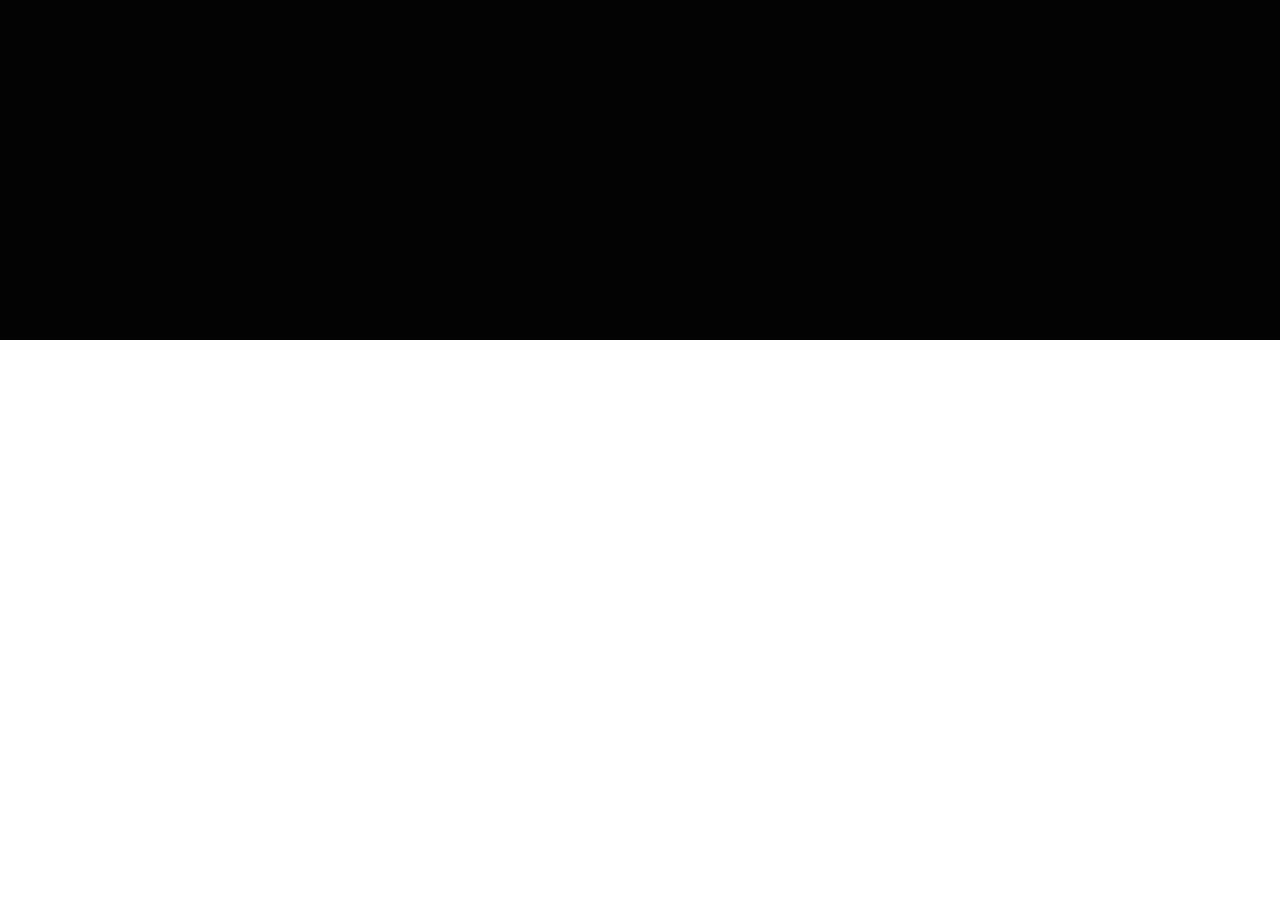
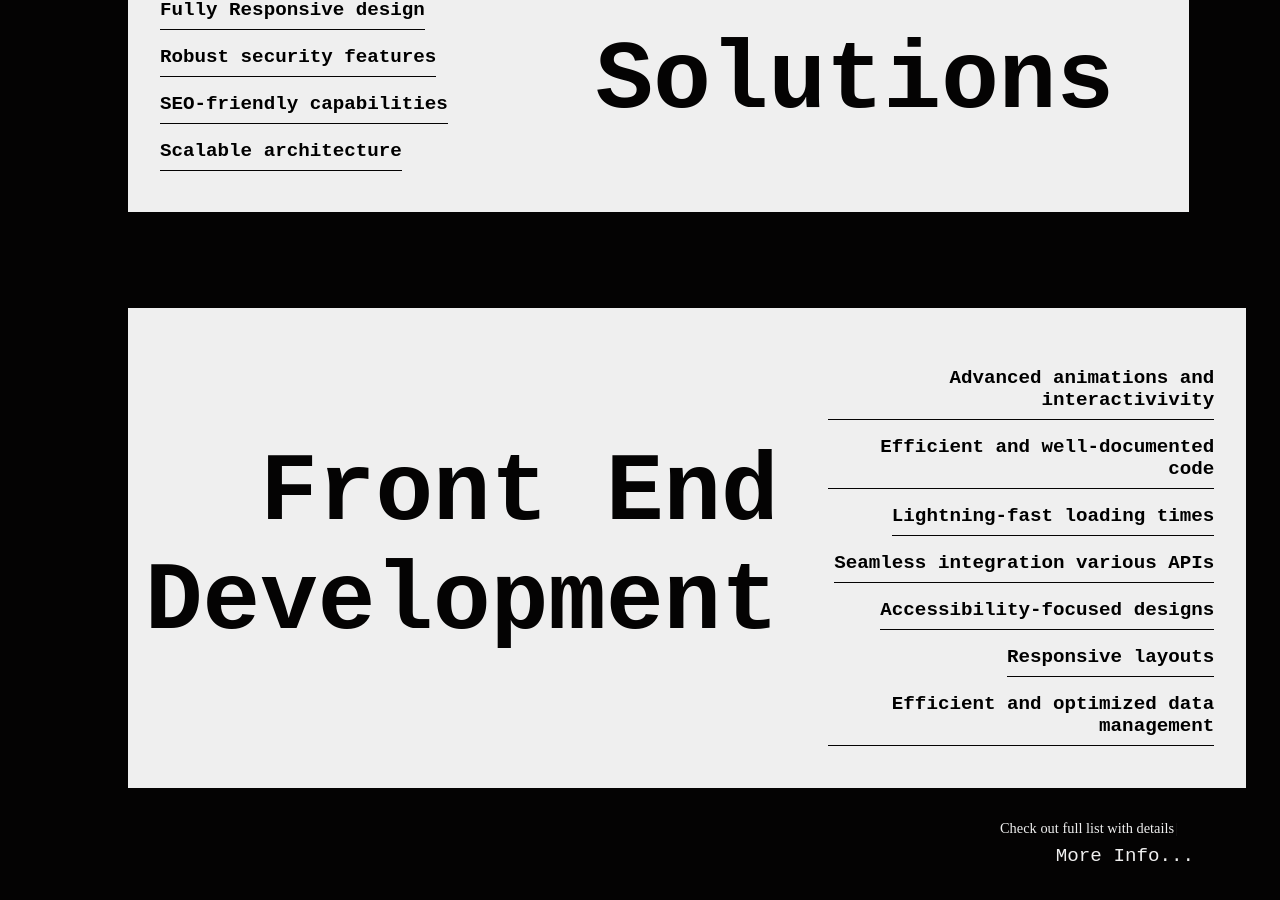
Before and after one commit to Gitit2meBaby/asia-connect, a React (Vite) app: page / in a window 1280 px wide. Shown: the part 1260-2160 px from the top of the page. Before the commit the page ends 1600 px from the top, so only its background shows below. Built offline with nearby package versions, Linux system fonts and the light colour scheme.

Commit message:
Designs section completed

```diff
--- a/package.json
+++ b/package.json
@@ -13,7 +13,8 @@
     "framer-motion": "^10.16.5",
     "react": "^18.2.0",
     "react-dom": "^18.2.0",
-    "react-router-dom": "^6.20.0"
+    "react-router-dom": "^6.20.0",
+    "typewriter-effect": "^2.21.0"
   },
   "devDependencies": {
     "@types/react": "^18.2.15",
--- a/src/components/HeroSidebar.jsx
+++ b/src/components/HeroSidebar.jsx
@@ -81,7 +81,7 @@ const HeroSidebar = () => {
                         animate={designDropdown ? 'visible' : 'hidden'}
                         exit='exit'
                     >
-                        WordPress
+                        WordPress / CMS
                     </motion.p>
                     <motion.p
                         variants={textFadeVariants04}
--- a/src/components/InfoBoxes.jsx
+++ b/src/components/InfoBoxes.jsx
@@ -1,9 +1,78 @@
-import React from 'react'
+import { useRef } from "react";
+import { useInView } from "framer-motion";
+import Typewriter from "typewriter-effect";
+
 
 const InfoBoxes = () => {
+    const ref1 = useRef(null);
+    const ref2 = useRef(null);
+
+    // Use useInView for each element
+    const isInView1 = useInView(ref1, { margin: "-600px 0px -200px 0px" });
+    const isInView2 = useInView(ref2, { margin: "-600px 0px -200px 0px" });
+
     return (
         <section className="info-boxes">
-            <div>InfoBoxes</div>
+            <div ref={ref1} className='info-box right-box'>
+                <div className={!isInView1 ? "info-content right-content" : "info-content right-content slide-in"}>
+                    <div><p>Seamless content updates and editing</p></div>
+                    <div><p>Fully customisable themes</p></div>
+                    <div><p>Third Party Plugins</p></div>
+                    <div><p>User-friendly interface</p></div>
+                    <div><p>Fully Responsive design</p></div>
+                    <div><p>Robust security features</p></div>
+                    <div><p>SEO-friendly capabilities</p></div>
+                    <div><p>Scalable architecture</p></div>
+                </div>
+                <div className={!isInView1 ? "info-title" : "info-title black-white"}>
+                    <h3 className={!isInView1 ? "" : "black-white-text"}>WordPress/ CMS</h3>
+                    <h3 className={!isInView1 ? "" : "black-white-text"}>Solutions</h3>
+                </div>
+            </div>
+
+            <div ref={ref2} className='info-box left-box'>
+                <div className={!isInView2 ? "info-title left-info-title" : "info-title left-info-title black-white"}>
+                    <h3 className={!isInView2 ? "" : "black-white-text"}>Front End</h3>
+                    <h3 className={!isInView2 ? "" : "black-white-text"}>Development</h3>
+                </div>
+                <div className={!isInView2 ? "info-content left-content" : "info-content left-content slide-in"}>
+                    <div>
+                        <p>Advanced animations and interactivivity</p>
+                    </div>
+                    <div>
+                        <p>Efficient and well-documented code</p>
+                    </div>
+                    <div>
+                        <p>Lightning-fast loading times</p>
+                    </div>
+
+                    <div>
+                        <p>Seamless integration various APIs</p>
+                    </div>
+                    <div>
+                        <p>Accessibility-focused designs</p>
+                    </div>
+                    <div>
+                        <p>Responsive layouts</p>
+                    </div>
+                    <div>
+                        <p>Efficient and optimized data management</p>
+                    </div>
+                </div>
+            </div>
+
+            <div className="see-more-designs">
+                <Typewriter
+                    options={{
+                        strings: ['Check out full list with details'],
+                        autoStart: true,
+                        loop: true
+                    }}
+                />
+                <button>More Info...</button>
+
+            </div>
+
         </section>
     )
 }
--- a/src/main.css
+++ b/src/main.css
@@ -28,7 +28,7 @@ button {
   cursor: pointer;
 }
 
-.scroll-icon {
+.info-boxes, .scroll-icon {
   display: flex;
   flex-direction: column;
   justify-content: center;
@@ -41,7 +41,13 @@ button {
   align-items: center;
 }
 
-.nav-btn-container button {
+.info-content, .info-title {
+  display: flex;
+  flex-direction: column;
+  justify-content: center;
+}
+
+.see-more-designs button, .nav-btn-container button {
   border: none;
   background-color: transparent;
   color: #efefef;
@@ -59,6 +65,10 @@ button {
   text-transform: uppercase;
   font-size: 1.2rem;
 }
+.nav-btn-container button:hover {
+  background-color: rgba(255, 255, 255, 0.4509803922);
+}
+
 .hero-sidebar {
   position: absolute;
   width: 40vw;
@@ -75,11 +85,9 @@ button {
 }
 .sidebar-title:nth-child(2) {
   border-top: none;
-  background-color: red;
 }
 .sidebar-title:nth-child(3) {
   border-top: none;
-  background-color: red;
 }
 
 .sidebar-item {
@@ -109,7 +117,7 @@ button {
 }
 .sidebar-dropdown p:hover {
   cursor: pointer;
-  background-color: rgba(255, 255, 255, 0.451);
+  background-color: rgba(255, 255, 255, 0.4509803922);
 }
 
 .hero-section {
@@ -177,7 +185,7 @@ button {
 .scroll-icon {
   width: 80px;
   height: 80px;
-  background-color: rgba(239, 239, 239, 0.5803921569);
+  background-color: rgba(255, 255, 255, 0.4509803922);
   border-radius: 50%;
   position: absolute;
   bottom: 3rem;
@@ -191,8 +199,83 @@ button {
 }
 
 .info-boxes {
-  height: 100vh;
   background-color: #040303;
+  gap: 6rem;
+  padding: 12rem 0;
+}
+
+.info-box {
+  display: grid;
+  width: 80vw;
+  height: 60dvh;
+}
+
+.right-box {
+  grid-template-columns: 44% 1fr;
+}
+
+.left-box {
+  grid-template-columns: 1fr 44%;
+}
+
+.info-title {
+  border: 1px solid #efefef;
+  padding: 1rem;
+  background-color: #040303;
+  z-index: 5;
+}
+.info-title h3 {
+  color: #efefef;
+  font-size: 6rem;
+  margin: 0;
+}
+
+.left-info-title {
+  text-align: right;
+}
+
+.info-content {
+  background-color: #efefef;
+  padding: 0 2rem;
+  transition: all 0.5s ease-in;
+  z-index: 1;
+}
+.info-content div {
+  border-bottom: 1px solid #040303;
+  width: -moz-fit-content;
+  width: fit-content;
+}
+.info-content p {
+  font-weight: 800;
+  font-size: 1.2rem;
+  margin: 0;
+  padding: 1rem 0 0.5rem;
+}
+
+.right-content {
+  transform: translateX(100%);
+}
+
+.left-content {
+  transform: translateX(-100%);
+  align-items: flex-end;
+}
+.left-content div p {
+  text-align: right;
+}
+
+.see-more-designs {
+  align-self: flex-end;
+  padding-right: 5rem;
+  color: #efefef;
+  font-size: 0.9rem;
+  width: 200px;
+  margin-top: -4rem;
+}
+.see-more-designs button {
+  width: 100%;
+  text-align: right;
+  padding-top: 0.5rem;
 }
 
 .overlay-effect {
@@ -210,4 +293,20 @@ button {
   opacity: 0;
   transition: all 1s ease-in;
   pointer-events: none;
+}
+
+.slide-in {
+  opacity: 1;
+  transform: translateX(0%);
+  transition: all 0.5s ease-in;
+}
+
+.black-white {
+  background-color: #efefef;
+  transition: all 0.5s ease-in;
+}
+
+.black-white-text {
+  color: #040303 !important;
+  transition: all 0.5s ease-in;
 }/*# sourceMappingURL=main.css.map */
--- a/src/main.scss
+++ b/src/main.scss
@@ -13,6 +13,8 @@
 // variables
 $less-black: #040303;
 $less-white: #efefef;
+$hover: #ffffff73;
+$border: 1px solid #efefef;
 
 // globals
 h2 {
@@ -51,6 +53,12 @@ button {
     align-items: center;
 }
 
+%columnJustify {
+    display: flex;
+    flex-direction: column;
+    justify-content: center;
+}
+
 %text-btn {
     border: none;
     background-color: transparent;
@@ -74,6 +82,10 @@ button {
 
     button {
         @extend %text-btn;
+
+        &:hover {
+            background-color: $hover;
+        }
     }
 }
 
@@ -91,23 +103,21 @@ button {
 }
 
 .sidebar-title {
-    border-bottom: 1px solid $less-white;
+    border-bottom: $border;
 
     &:nth-child(2) {
         border-top: none;
-        background-color: red;
     }
 
     &:nth-child(3) {
         border-top: none;
-        background-color: red;
     }
 }
 
 .sidebar-item {
     display: flex;
     gap: 2rem;
-    border-top: 1px solid $less-white;
+    border-top: $border;
     margin-left: 5rem;
 
     &:nth-of-type(2) {
@@ -135,7 +145,7 @@ button {
 
         &:hover {
             cursor: pointer;
-            background-color: rgba(255, 255, 255, 0.451);
+            background-color: $hover;
         }
 
     }
@@ -213,7 +223,7 @@ button {
     @extend %centered;
     width: 80px;
     height: 80px;
-    background-color: #efefef94;
+    background-color: $hover;
     border-radius: 50%;
     position: absolute;
     bottom: 3rem;
@@ -229,9 +239,96 @@ button {
 
 // INFO BOXES
 .info-boxes {
-    height: 100vh;
     background-color: $less-black;
+    @extend %centered;
+    gap: 6rem;
+    padding: 12rem 0;
 }
+
+.info-box {
+    display: grid;
+    width: 80vw;
+    height: 60dvh;
+}
+
+.right-box {
+    grid-template-columns: 44% 1fr;
+}
+
+.left-box {
+    grid-template-columns: 1fr 44%;
+}
+
+.info-title {
+    @extend %columnJustify;
+    border: $border;
+    padding: 1rem;
+    background-color: $less-black;
+    z-index: 5;
+
+    h3 {
+        color: $less-white;
+        font-size: 6rem;
+        margin: 0;
+    }
+}
+
+.left-info-title {
+    text-align: right;
+}
+
+.info-content {
+    background-color: $less-white;
+    @extend %columnJustify;
+    padding: 0 2rem;
+    transition: all .5s ease-in;
+    z-index: 1;
+
+
+
+    div {
+        border-bottom: 1px solid $less-black;
+        width: fit-content;
+    }
+
+    p {
+        font-weight: 800;
+        font-size: 1.2rem;
+        margin: 0;
+        padding: 1rem 0 .5rem;
+    }
+}
+
+.right-content {
+    transform: translateX(100%);
+}
+
+.left-content {
+    transform: translateX(-100%);
+    align-items: flex-end;
+
+    div p {
+        text-align: right;
+    }
+}
+
+.see-more-designs {
+    align-self: flex-end;
+    padding-right: 5rem;
+    color: $less-white;
+    font-size: .9rem;
+    width: 200px;
+    margin-top: -4rem;
+
+    button {
+        @extend %text-btn;
+        width: 100%;
+        text-align: right;
+        padding-top: 0.5rem;
+    }
+}
+
+
 
 // DYNAMIC CLASSES
 .overlay-effect {
@@ -252,10 +349,18 @@ button {
     pointer-events: none;
 }
 
-// .off-left {
-//     transform: translateX(-100vw);
-// }
+.slide-in {
+    opacity: 1;
+    transform: translateX(0%);
+    transition: all .5s ease-in;
+}
 
-// .off-right {
-//     transform: translateX(100vw);
-// }
+.black-white {
+    background-color: $less-white;
+    transition: all .5s ease-in;
+}
+
+.black-white-text {
+    color: $less-black !important;
+    transition: all .5s ease-in;
+}
```
Also changed, not shown: 2 other files (tests, documents, lock files or other folders).
